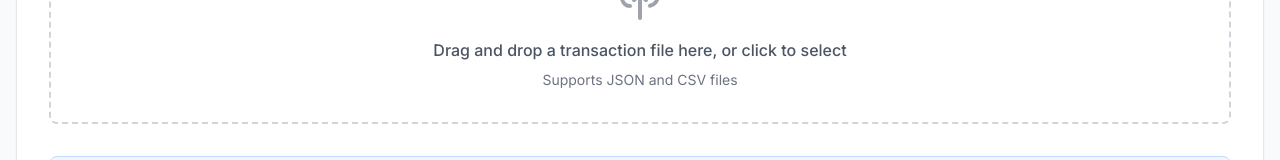
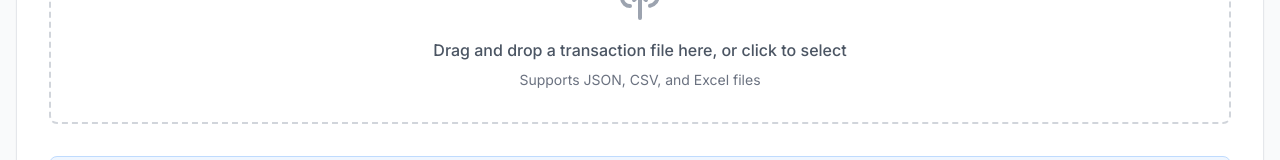
Before and after one commit to ethical0101/Project-X-Full_Stack, a Next.js app: page / in a window 1280 px wide. Shown: the part 324-484 px from the top of the page. Built offline with nearby package versions, Linux system fonts and the light colour scheme; no server answers.

Commit message:
Auto-commit: Agent tool execution

```diff
--- a/src/components/DataUpload.tsx
+++ b/src/components/DataUpload.tsx
@@ -148,7 +148,7 @@ export default function DataUpload({ onDataProcessed, onProcessingStart }: DataU
               Drag and drop a transaction file here, or click to select
             </p>
             <p className="text-sm text-gray-500">
-              Supports JSON and CSV files
+              Supports JSON, CSV, and Excel files
             </p>
           </div>
         )}
```
